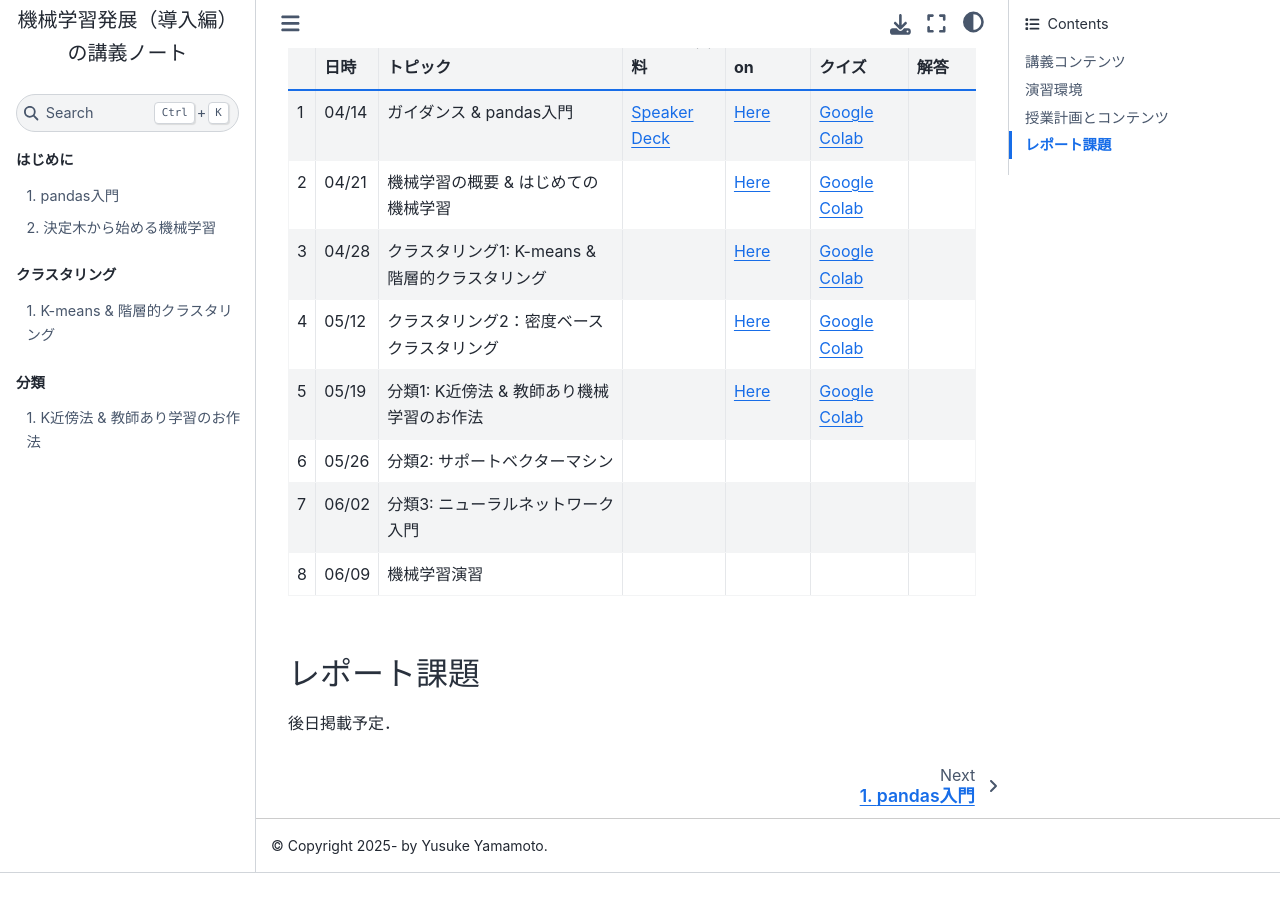
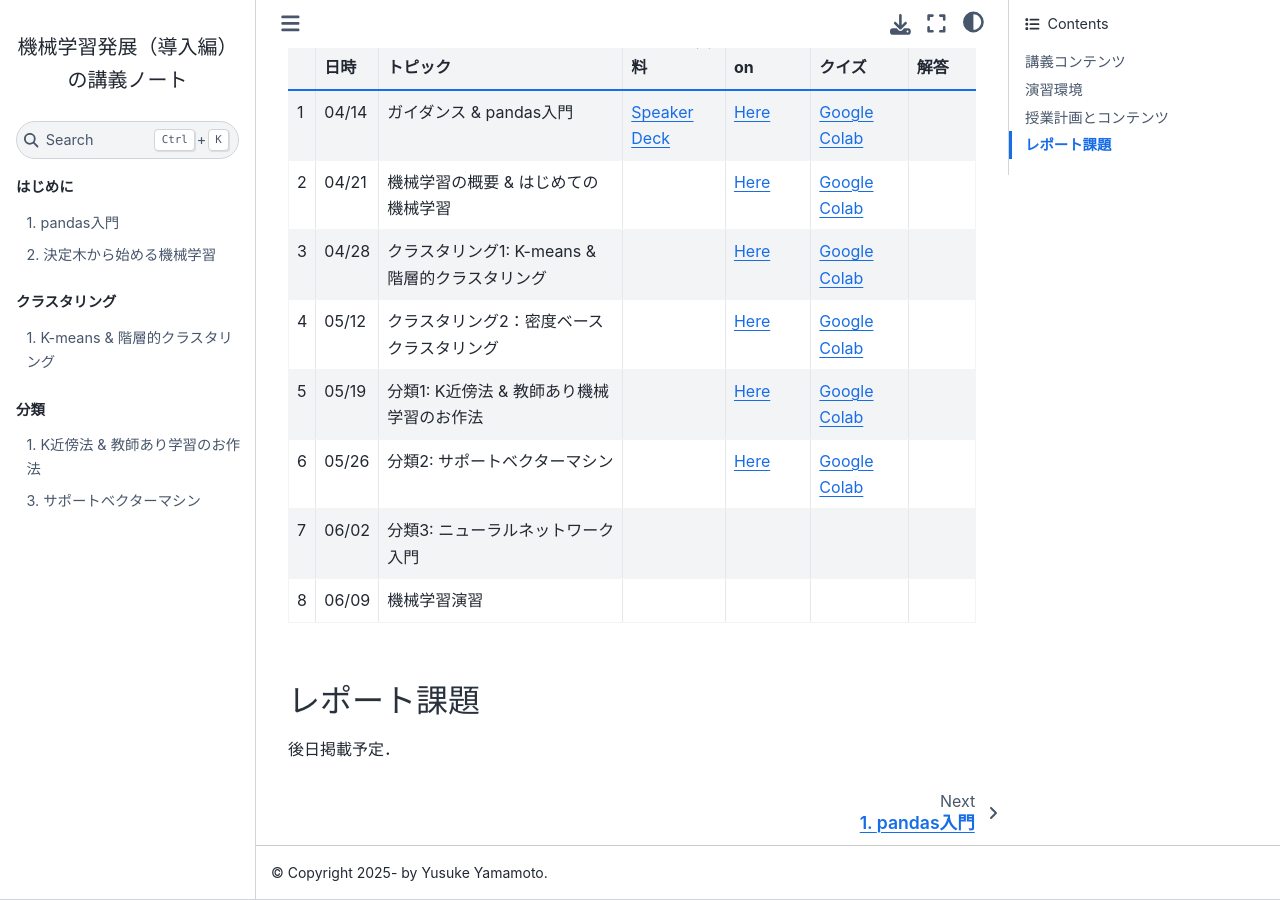
Before and after one commit to hontolab-courses/ml-lecturenote, a Jupyter Book: the page built from index.md, in a window 1280 px wide and 900 px high, scrolled down 926 px. Built offline with Jupyter Book 1.0.4 settings and Sphinx 7.4.7 and the Sphinx Book theme 1.1.4, drawn with Linux system fonts in a browser that asks for light colours; pages that are not in the unit, such as notebooks, are missing from menus; before the commit the page ends 1799 px from its top, so only the background shows below that.

Commit message:
SVM - code

```diff
--- a/_toc.yml
+++ b/_toc.yml
@@ -17,3 +17,4 @@ parts:
   numbered: True
   chapters:
     - file: content/knn-and-ml-flow.ipynb
+    - file: content/svm.ipynb
--- a/index.md
+++ b/index.md
@@ -32,7 +32,7 @@ Googleアカウントを持っていない学生は，授業までに取得し
 | 3 | 04/28 | クラスタリング1: K-means & 階層的クラスタリング |   | [Here](content/kmeans-and-hierarchical-clustering.ipynb) | [Google Colab](https://colab.research.google.com/github/hontolab-courses/ml-lecturenote/blob/main/content/quiz/kmeans-and-hierarchical-clustering.ipynb) |  |
 | 4 | 05/12 | クラスタリング2：密度ベースクラスタリング |  | [Here](content/dbscan-and-others.ipynb) | [Google Colab](https://colab.research.google.com/github/hontolab-courses/ml-lecturenote/blob/main/content/quiz/dbscan-and-others.ipynb) |  |
 | 5 | 05/19 | 分類1: K近傍法 & 教師あり機械学習のお作法 |  | [Here](content/knn-and-ml-flow.ipynb) | [Google Colab](https://colab.research.google.com/github/hontolab-courses/ml-lecturenote/blob/main/content/quiz/knn-and-ml-flow.ipynb) |  |
-| 6 | 05/26 | 分類2: サポートベクターマシン |  |  |  |  |
+| 6 | 05/26 | 分類2: サポートベクターマシン |  | [Here](content/svm.ipynb) | [Google Colab](https://colab.research.google.com/github/hontolab-courses/ml-lecturenote/blob/main/content/quiz/svm.ipynb) |  |
 | 7 | 06/02 | 分類3: ニューラルネットワーク入門 |  |  |  |  |
 | 8 | 06/09 | 機械学習演習 |  |  |  |  |
 
```
